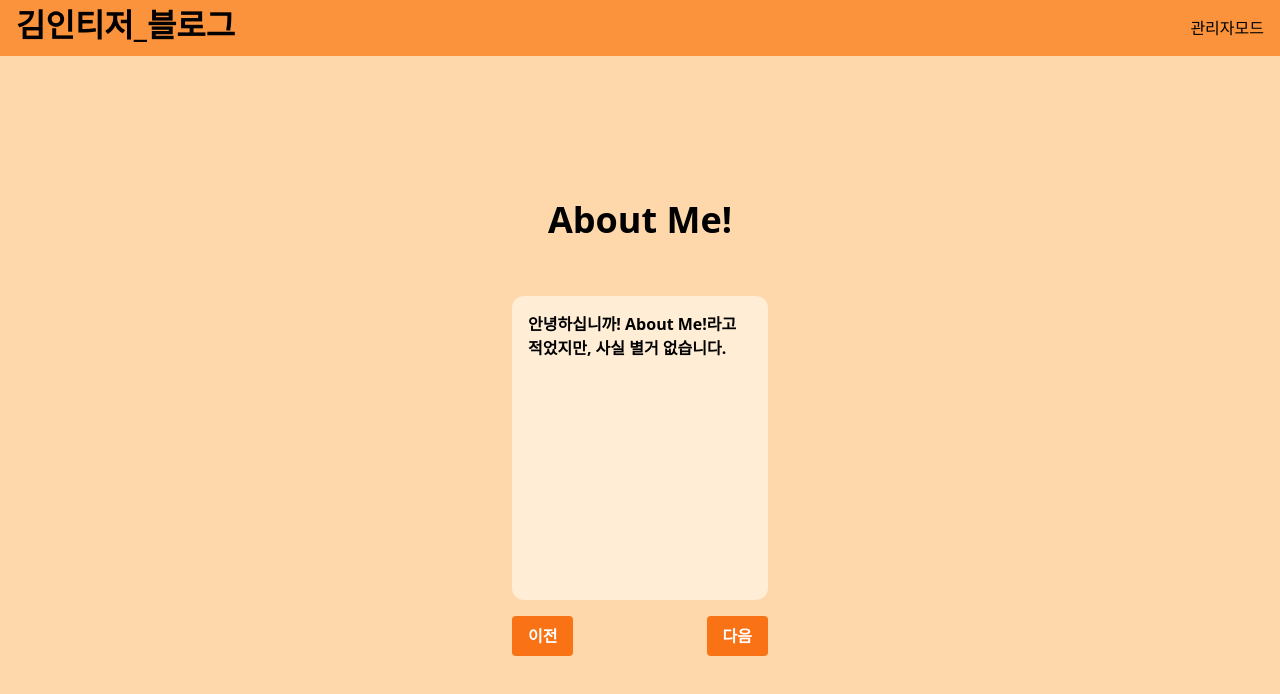
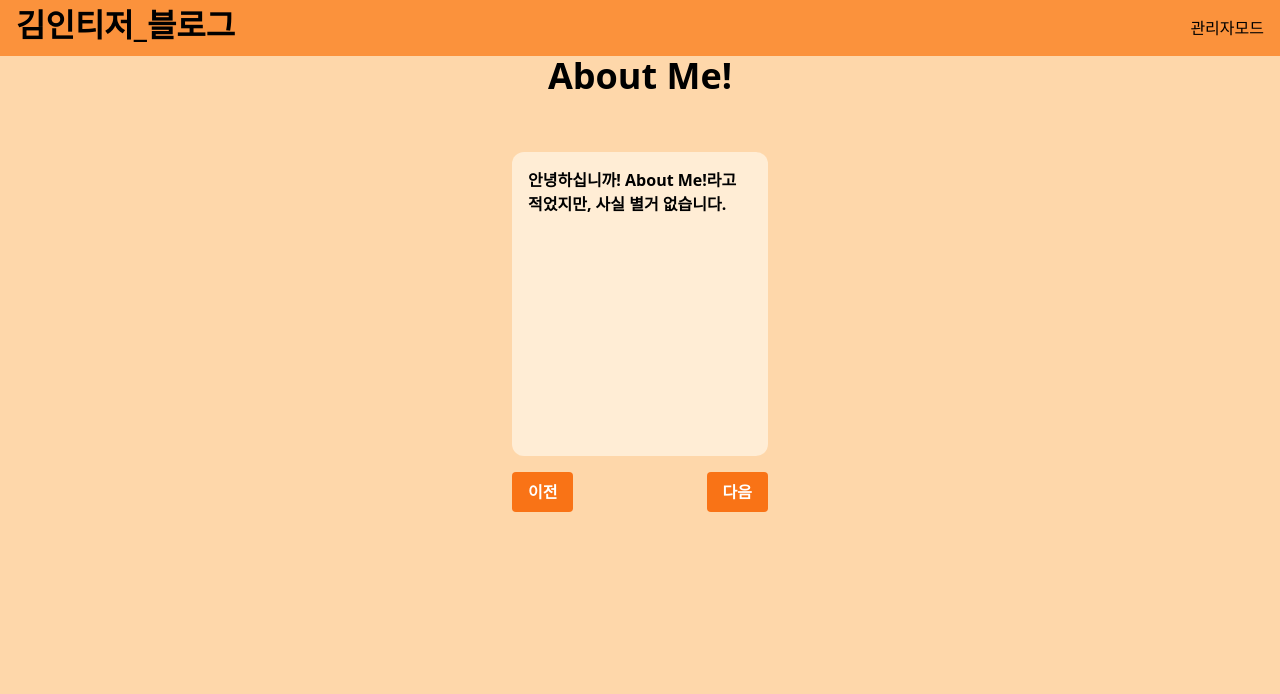
Before and after one commit to KimInteger/integer_blog, a React app in the folder frontend/: page /about in a window 1280 px wide. Shown: the top 694 px of the page. Built offline with nearby package versions, Linux system fonts and the light colour scheme.

Commit message:
style | global.css
요소 가장 위에서부터 렌더링하기

```diff
--- a/frontend/src/global.css
+++ b/frontend/src/global.css
@@ -22,6 +22,10 @@ main {
 .scrollable {
   height: 100vh; /* 스크롤 가능한 영역 설정 */
   overflow-y: auto; /* 세로 방향으로만 스크롤 가능 */
+  display: flex;
+  flex-direction: column;
+  justify-content: flex-start;
+  align-items: center;
 }
 
 /* 스크롤바 스타일 커스터마이즈 */
```
